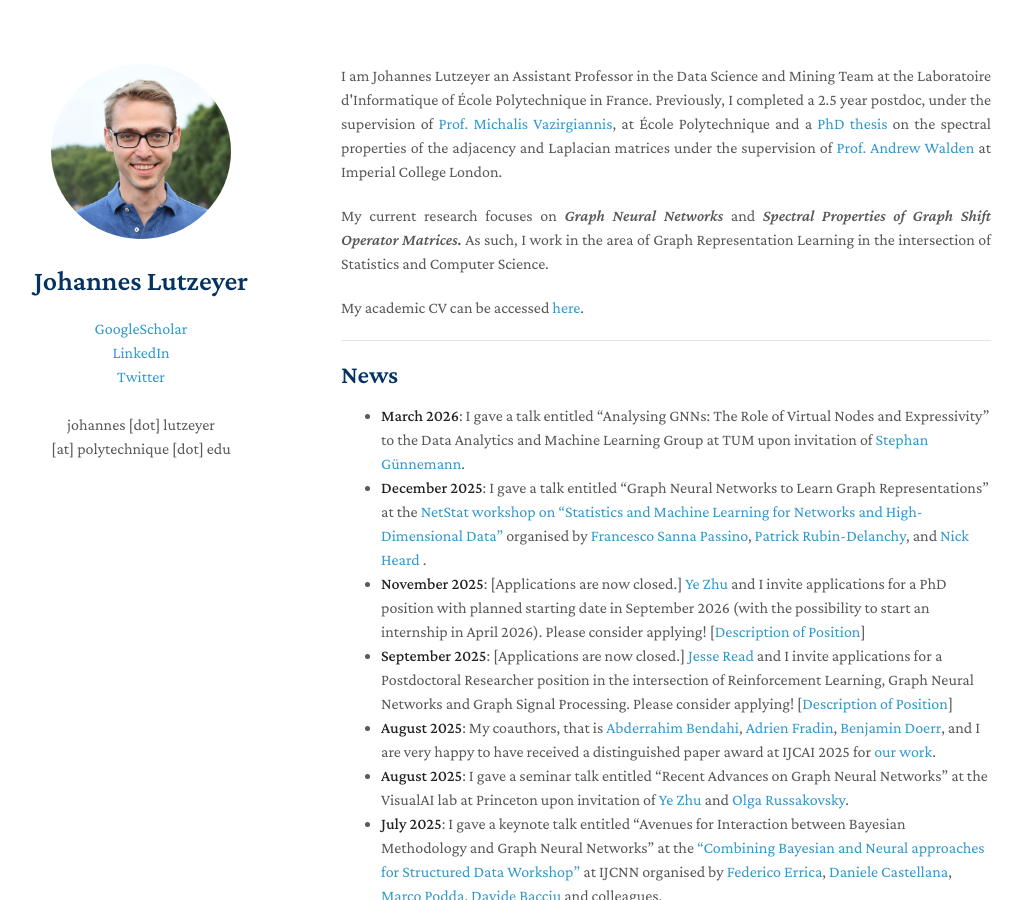
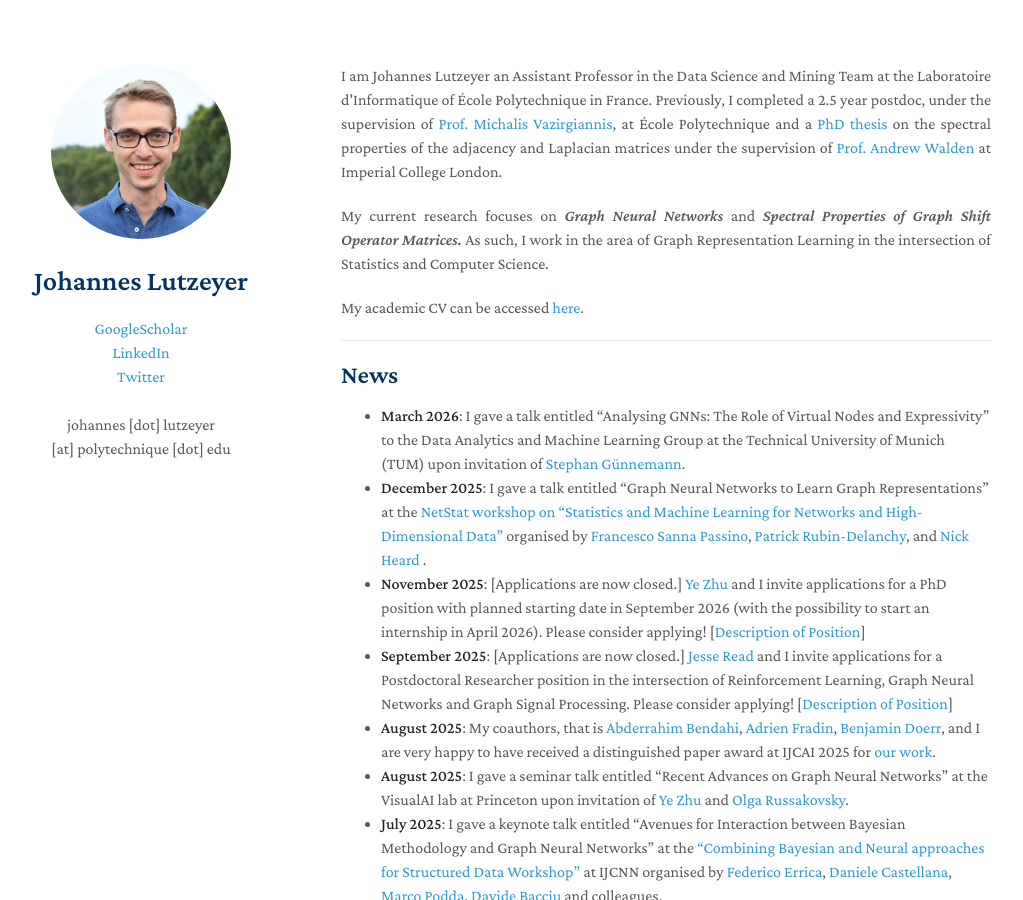
Before and after one commit to johanneslutzeyer/johanneslutzeyer.github.io, a Jekyll site: the page built from index.md, in a window 1280 px wide and 900 px high. Shown: the whole window, without its empty margins (129-1152 px from the left). Built offline with Jekyll 4.4.1, drawn with Linux system fonts in a browser that asks for light colours; our own code applies the rules of GitHub Pages for plain Markdown files; a script that is not in the unit is left out.

Commit message:
Update index.md

```diff
--- a/index.md
+++ b/index.md
@@ -13,7 +13,7 @@ My academic CV can be accessed <a href="https://johanneslutzeyer.com/doc/Johanne
 ---
 
 ## News
-- **March 2026**: I gave a talk entitled "Analysing GNNs: The Role of Virtual Nodes and Expressivity" to the Data Analytics and Machine Learning Group at TUM upon invitation of <a href="https://www.professoren.tum.de/en/guennemann-stephan" target=" blank">Stephan Günnemann</a>.
+- **March 2026**: I gave a talk entitled "Analysing GNNs: The Role of Virtual Nodes and Expressivity" to the Data Analytics and Machine Learning Group at the Technical University of Munich (TUM) upon invitation of <a href="https://www.professoren.tum.de/en/guennemann-stephan" target=" blank">Stephan Günnemann</a>.
 - **December 2025**: I gave a talk entitled "Graph Neural Networks to Learn Graph Representations" at the <a href="https://sites.google.com/view/netstat25/home" target="_blank">NetStat workshop on "Statistics and Machine Learning for Networks and High-Dimensional Data"</a> organised by <a href="https://fraspass.github.io/" target="_blank">Francesco Sanna Passino</a>, <a href="https://webhomes.maths.ed.ac.uk/~prd/index.html" target="_blank">Patrick Rubin-Delanchy</a>, and <a href="https://www.ma.imperial.ac.uk/~naheard/" target="_blank">Nick Heard
 </a>.
 - **November 2025**: [Applications are now closed.] <a href="https://l-yezhu.github.io/" target=" blank">Ye Zhu</a> and I invite applications for a PhD position with planned starting date in September 2026 (with the possibility to start an internship in April 2026). Please consider applying! [<a href="https://johanneslutzeyer.com/doc/2025_11_JCJC_PhDPosition.pdf" target="_blank">Description of Position</a>]
```
